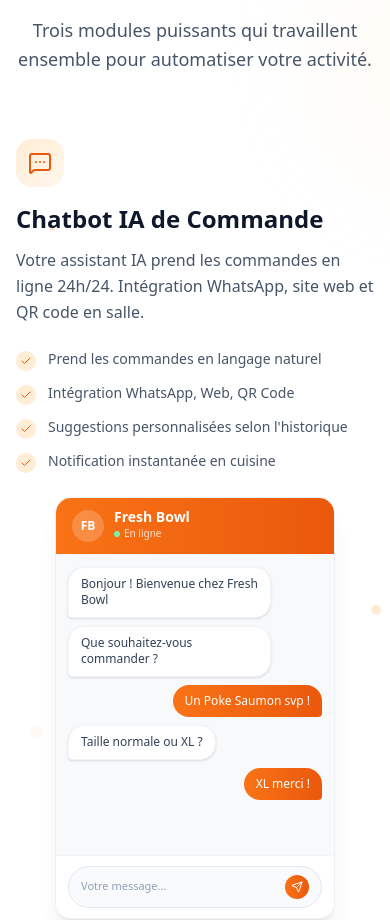
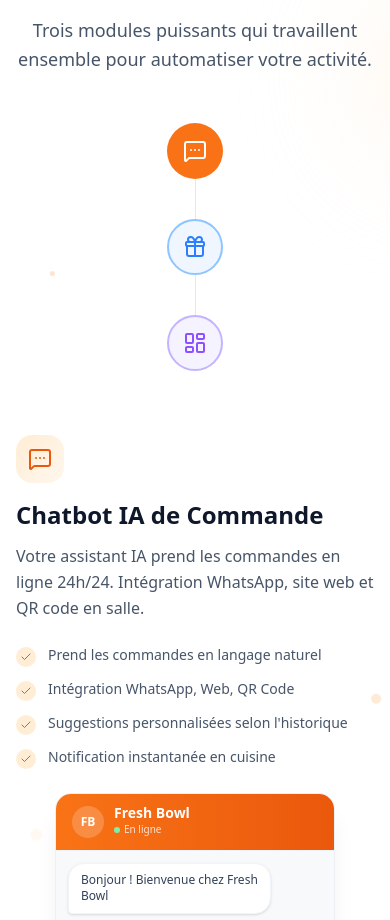
Before and after one commit to PHT001/opexfood, a Next.js app: page / in a window 390 px wide. Shown: the part 3680-4600 px from the top of the page. Built offline with nearby package versions, Linux system fonts and the light colour scheme.

Commit message:
Add module timeline indicator on mobile
Vertical timeline with 3 module icons (Chatbot, Fidélité, CRM) connected
by lines, visible only on mobile before the module detail cards.

Co-Authored-By: Claude Opus 4.6 <noreply@anthropic.com>

```diff
--- a/src/components/landing/ModuleShowcase.tsx
+++ b/src/components/landing/ModuleShowcase.tsx
@@ -5,6 +5,12 @@ import SectionHeader from "@/components/ui/SectionHeader";
 import Container from "@/components/ui/Container";
 import FloatingElements from "@/components/ui/FloatingElements";
 import ModuleCard from "@/components/landing/ModuleCard";
+
+const moduleColors = [
+  { bg: "bg-orange-500", border: "border-orange-200", text: "text-white" },
+  { bg: "bg-blue-50", border: "border-blue-300", text: "text-blue-500" },
+  { bg: "bg-violet-50", border: "border-violet-300", text: "text-violet-500" },
+];
 
 export default function ModuleShowcase() {
   return (
@@ -16,6 +22,33 @@ export default function ModuleShowcase() {
           title="Tout ce dont votre restaurant a besoin"
           subtitle="Trois modules puissants qui travaillent ensemble pour automatiser votre activité."
         />
+
+        {/* Vertical timeline — mobile only */}
+        <div className="mt-12 mb-4 flex flex-col items-center lg:hidden">
+          {coreModules.map((module, index) => {
+            const Icon = module.icon;
+            const color = moduleColors[index];
+            const isFirst = index === 0;
+            return (
+              <div key={module.id} className="flex flex-col items-center">
+                {index > 0 && (
+                  <div className="w-px h-10 bg-slate-200" />
+                )}
+                <div
+                  className={`flex items-center justify-center w-14 h-14 rounded-full border-2 ${
+                    isFirst
+                      ? `${color.bg} border-transparent`
+                      : `${color.bg} ${color.border}`
+                  }`}
+                >
+                  <Icon
+                    className={`w-6 h-6 ${isFirst ? color.text : color.text}`}
+                  />
+                </div>
+              </div>
+            );
+          })}
+        </div>
 
         <div className="mt-16 space-y-16 lg:space-y-20">
           {coreModules.map((module, index) => (
```
